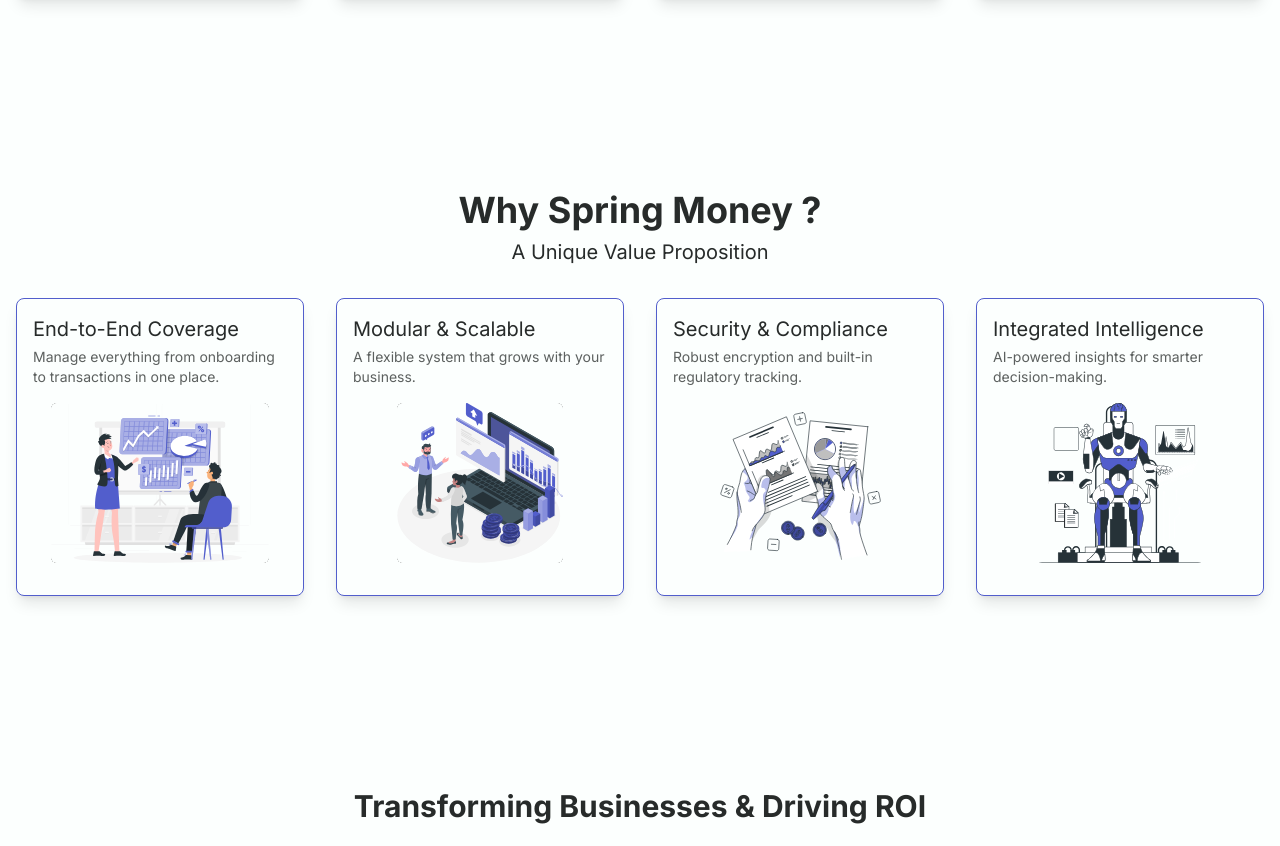
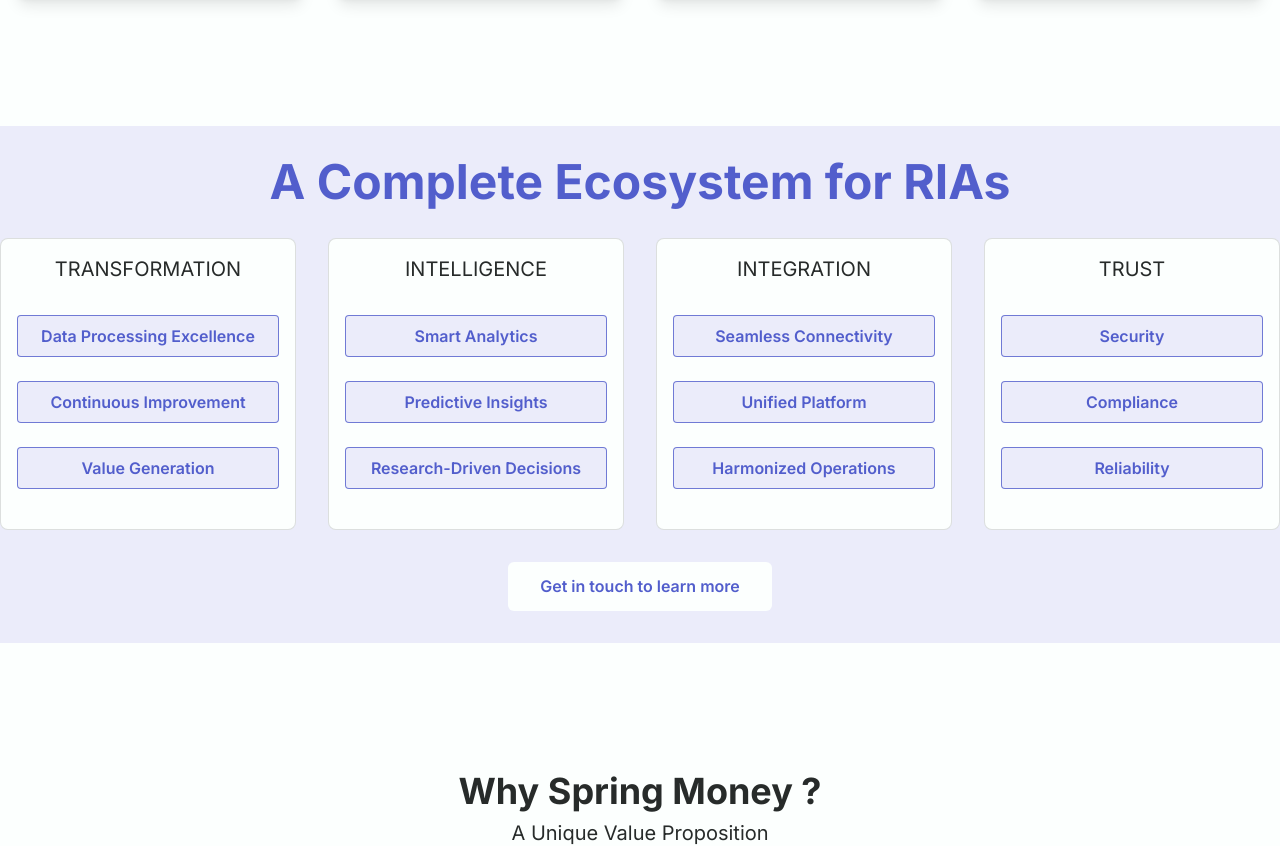
Before and after one commit to sahil01718/spring-website-revamp, a Next.js app: page /for-ria in a window 1280 px wide. Shown: the part 983-1829 px from the top of the page. Built offline with nearby package versions, Linux system fonts and the light colour scheme.

Commit message:
added component of ria ecocsystem

```diff
--- a/app/for-ria/page.tsx
+++ b/app/for-ria/page.tsx
@@ -2,12 +2,20 @@
 import React from "react";
 import Link from "next/link";
 import Image from "next/image";
+import { sub } from "framer-motion/client";
 
 interface InfoCardProps {
   imageSrc?: string;
   alt?: string;
   title: string;
   description: string;
+}
+
+interface FinancialAdvisorInfoProps {
+  heading: string;
+  subHeading1: string;
+  subHeading2: string;
+  subHeading3: string;
 }
 
 const InfoCard: React.FC<InfoCardProps> = ({
@@ -31,7 +39,9 @@ const InfoCard: React.FC<InfoCardProps> = ({
       )}
       <div className="flex flex-col items-center gap-1">
         <h3 className="text-xl font-medium  text-[#272B2A]">{title}</h3>
-        <p className="text-[#272b2abf] font-normal text-sm text-center">{description}</p>
+        <p className="text-[#272b2abf] font-normal text-sm text-center">
+          {description}
+        </p>
       </div>
     </div>
   );
@@ -64,6 +74,36 @@ const InfoCardSolution: React.FC<InfoCardProps> = ({
   );
 };
 
+const FinancialAdvisorInfo: React.FC<FinancialAdvisorInfoProps> = ({
+  heading,
+  subHeading1,
+  subHeading2,
+  subHeading3,
+}) => {
+  return (
+    <div className="flex flex-col p-4 rounded-lg bg-[#FCFFFE] border border-[#272b2a26]">
+      <p className="text-[#272B2A] text-xl font-medium mb-8 text-center">
+        {heading}
+      </p>
+      <div className="rounded-[4px] border border-[#525ecccc] bg-[#EBECFA] py-2 mb-6">
+        <p className="text-[#525ECC] text-base font-semibold text-center">
+          {subHeading1}
+        </p>
+      </div>
+      <div className="rounded-[4px] border border-[#525ecccc] bg-[#EBECFA] py-2 mb-6">
+        <p className="text-[#525ECC] text-base font-semibold text-center">
+          {subHeading2}
+        </p>
+      </div>
+      <div className="rounded-[4px] border border-[#525ecccc] bg-[#EBECFA] py-2 mb-6">
+        <p className="text-[#525ECC] text-base font-semibold text-center">
+          {subHeading3}
+        </p>
+      </div>
+    </div>
+  );
+};
+
 export default function ForRiaPage() {
   return (
     <div
@@ -82,7 +122,7 @@ export default function ForRiaPage() {
         <div className="mt-8">
           <Link
             href="/get-started"
-            className="inline-block bg-[#525ECC] text-[#EBECFA] px-8 py-3 rounded-md font-semibold hover:bg-gray-300 hover:text-[#525ECC] transition"
+            className="inline-block bg-[#525ECC] text-[#FCFFFE] px-8 py-3 rounded-md font-semibold hover:bg-[#FCFFFE] hover:text-[#525ECC] transition"
           >
             Learn More
           </Link>
@@ -119,11 +159,55 @@ export default function ForRiaPage() {
         </div>
       </section>
 
+      <section className="bg-[#EBECFA]">
+        <section className="container mx-auto py-8 ">
+          <h1 className="text-4xl md:text-5xl font-bold mb-8 text-[#525ECC] text-center">
+            A Complete Ecosystem for RIAs
+          </h1>
+          <div className="grid grid-cols-1 md:grid-cols-4 gap-8 mb-8">
+            <FinancialAdvisorInfo
+              heading="TRANSFORMATION"
+              subHeading1="Data Processing Excellence"
+              subHeading2="Continuous Improvement"
+              subHeading3="Value Generation"
+            />
+            <FinancialAdvisorInfo
+              heading="INTELLIGENCE"
+              subHeading1="Smart Analytics"
+              subHeading2="Predictive Insights"
+              subHeading3="Research-Driven Decisions"
+            />
+            <FinancialAdvisorInfo
+              heading="INTEGRATION"
+              subHeading1="Seamless Connectivity"
+              subHeading2="Unified Platform"
+              subHeading3="Harmonized Operations"
+            />
+            <FinancialAdvisorInfo
+              heading="TRUST"
+              subHeading1="Security"
+              subHeading2="Compliance"
+              subHeading3="Reliability"
+            />
+          </div>
+          <div className="flex justify-center">
+          <Link
+            href="/"
+            className=" items-center text-[#525ECC] bg-[#FCFFFE] px-8 py-3 rounded-md font-semibold hover:bg-[#525ECC] hover:text-[#FCFFFE] transition"
+          >
+            Get in touch to learn more
+          </Link>
+          </div>
+        </section>
+      </section>
+
       {/* Solution Section */}
       <section className="container mx-auto px-4 py-16">
-        <p className="text-4xl font-bold text-center mb-2">Why Spring Money ?</p>
+        <p className="text-4xl font-bold text-center mb-2">
+          Why Spring Money ?
+        </p>
         <h2 className="text-xl font-normal text-center mb-8">
-        A Unique Value Proposition
+          A Unique Value Proposition
         </h2>
         <div className="grid grid-cols-1 md:grid-cols-4 gap-8">
           <InfoCardSolution
```
